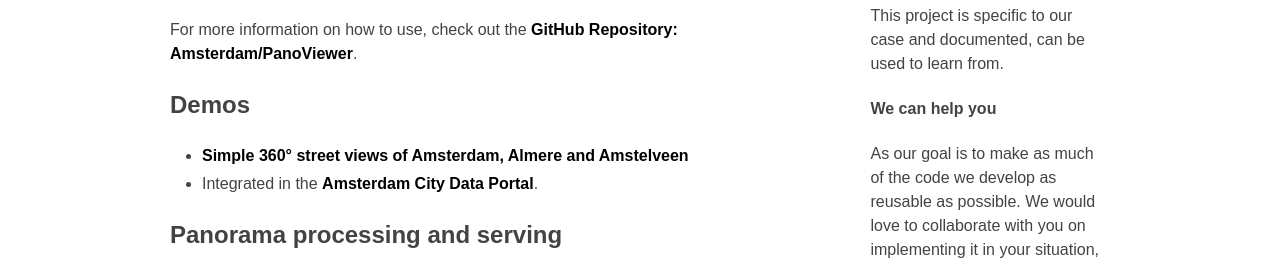
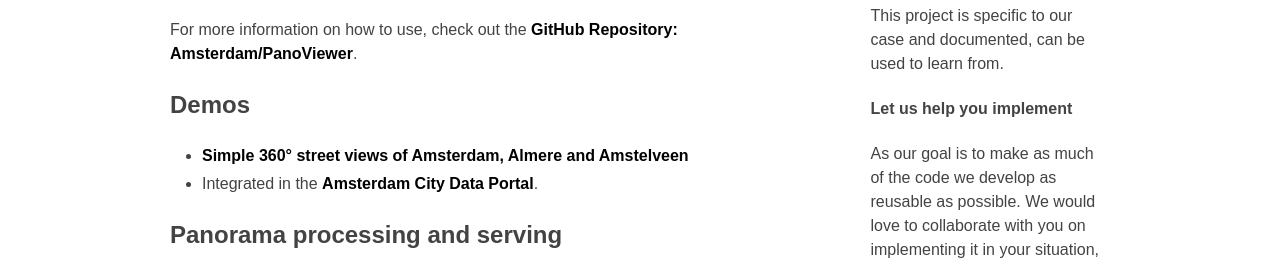
Before and after one commit to Amsterdam/amsterdam.github.io, a Jekyll site: the page built from projects/panoviewer.md, in a window 1280 px wide. Shown: the part 393-658 px from the top of the page. Built offline with Jekyll 4.4.1, drawn with Linux system fonts in a browser that asks for light colours; our own code applies the rules of GitHub Pages for plain Markdown files.

Commit message:
Better heading for `let us help`

```diff
--- a/_layouts/projects.html
+++ b/_layouts/projects.html
@@ -40,7 +40,7 @@ layout: wrapper
     {% endcase %}
 
     {% if page.reusability < 4 %}
-    <h4>We can help you</h4>
+    <h4>Let us help you implement</h4>
 
     <p>As our goal is to make as much of the code we develop as reusable as possible. We would love to collaborate with you on implementing it in your situation, making the code more reusable in the process.</p>
     {% endif %}
```
